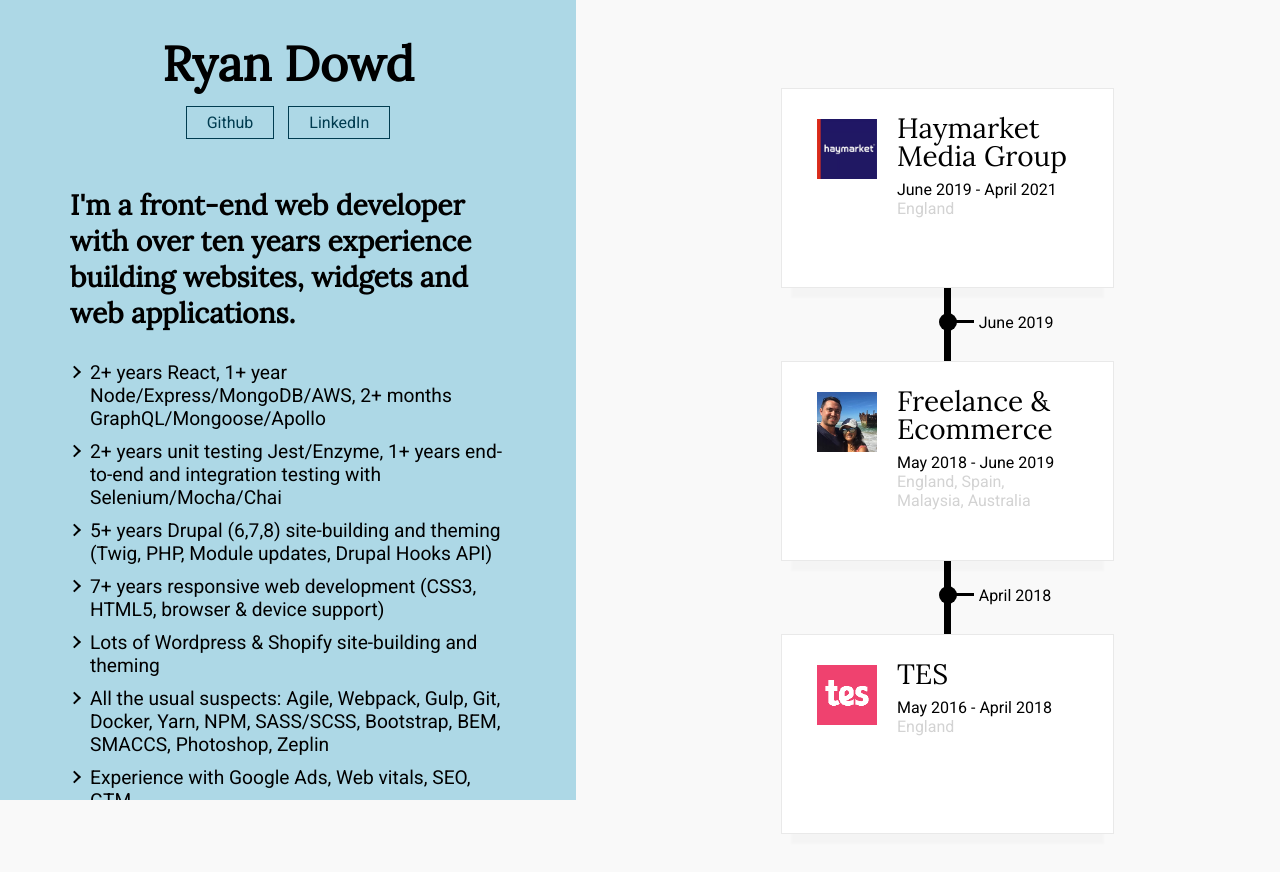
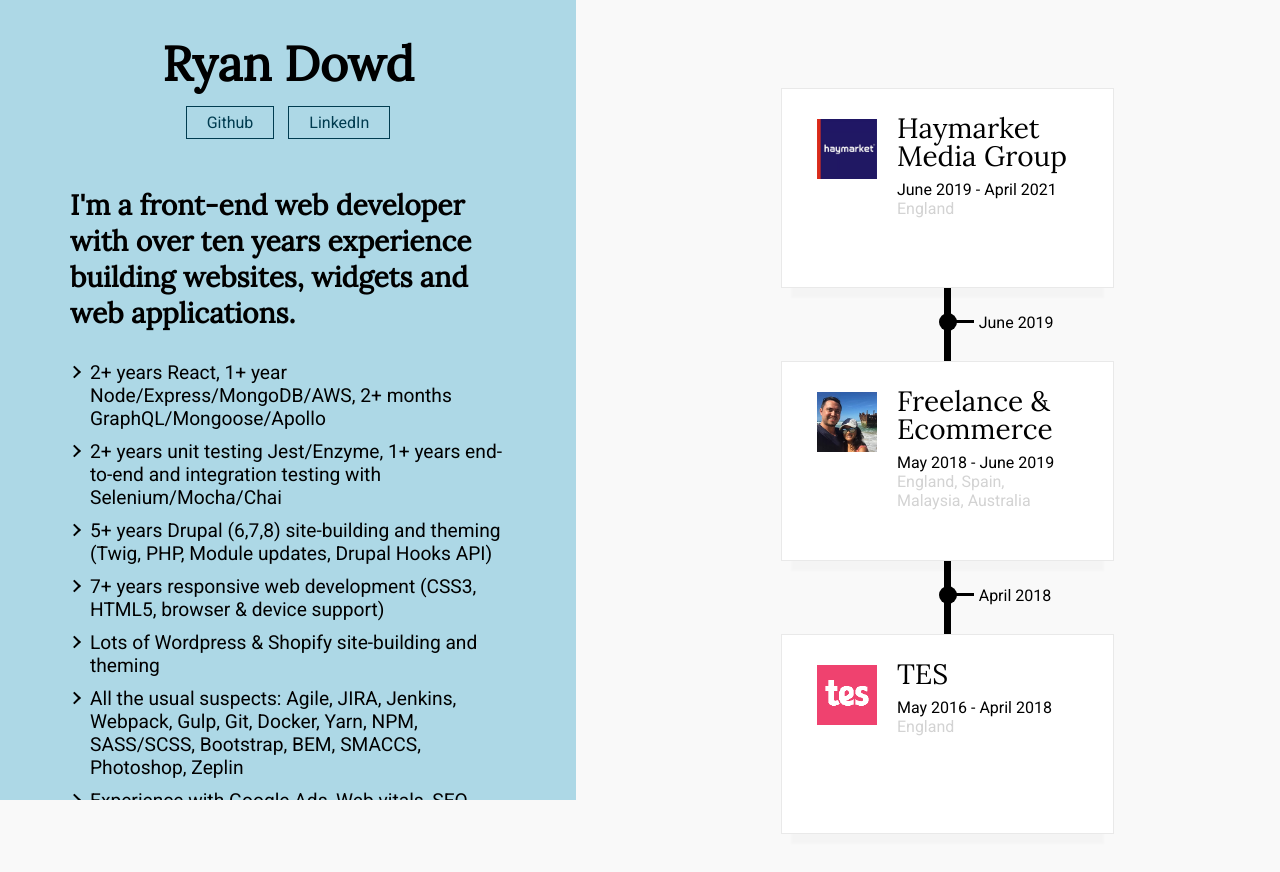
Before and after one commit to ryandowd/React-Portfolio, a React (Create React App) app: page / in a window 1280 px wide. Shown: the top 872 px of the page. Built offline with nearby package versions, Linux system fonts and the light colour scheme.

Commit message:
Text change

```diff
--- a/src/components/Intro/index.js
+++ b/src/components/Intro/index.js
@@ -10,7 +10,7 @@ const intro = () => {
     '7+ years responsive web development (CSS3, HTML5, browser & device support)',
     // 'Lots of JavaScript applications/widgets (JSMVC, jQuery)',
     'Lots of Wordpress & Shopify site-building and theming',
-    'All the usual suspects: Agile, Webpack, Gulp, Git, Docker, Yarn, NPM, SASS/SCSS, Bootstrap, BEM, SMACCS, Photoshop, Zeplin',
+    'All the usual suspects: Agile, JIRA, Jenkins, Webpack, Gulp, Git, Docker, Yarn, NPM, SASS/SCSS, Bootstrap, BEM, SMACCS, Photoshop, Zeplin',
     'Experience with Google Ads, Web vitals, SEO, GTM'
   ];
 
```
